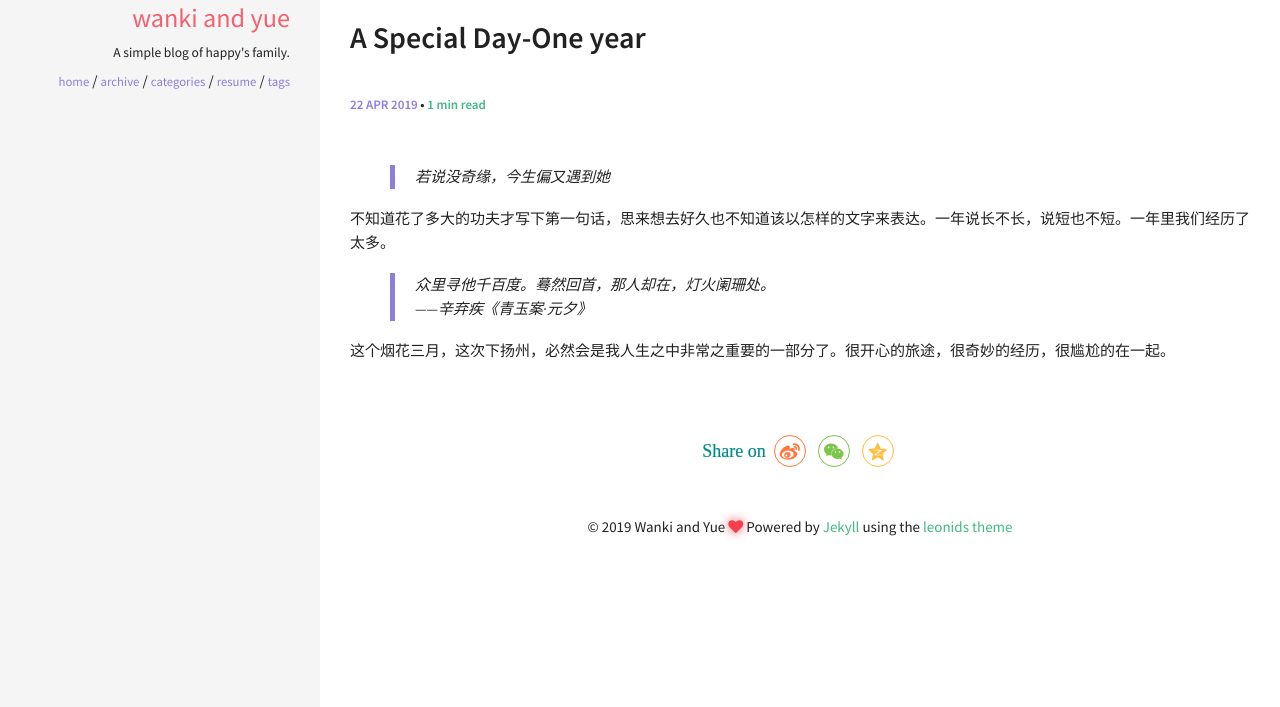
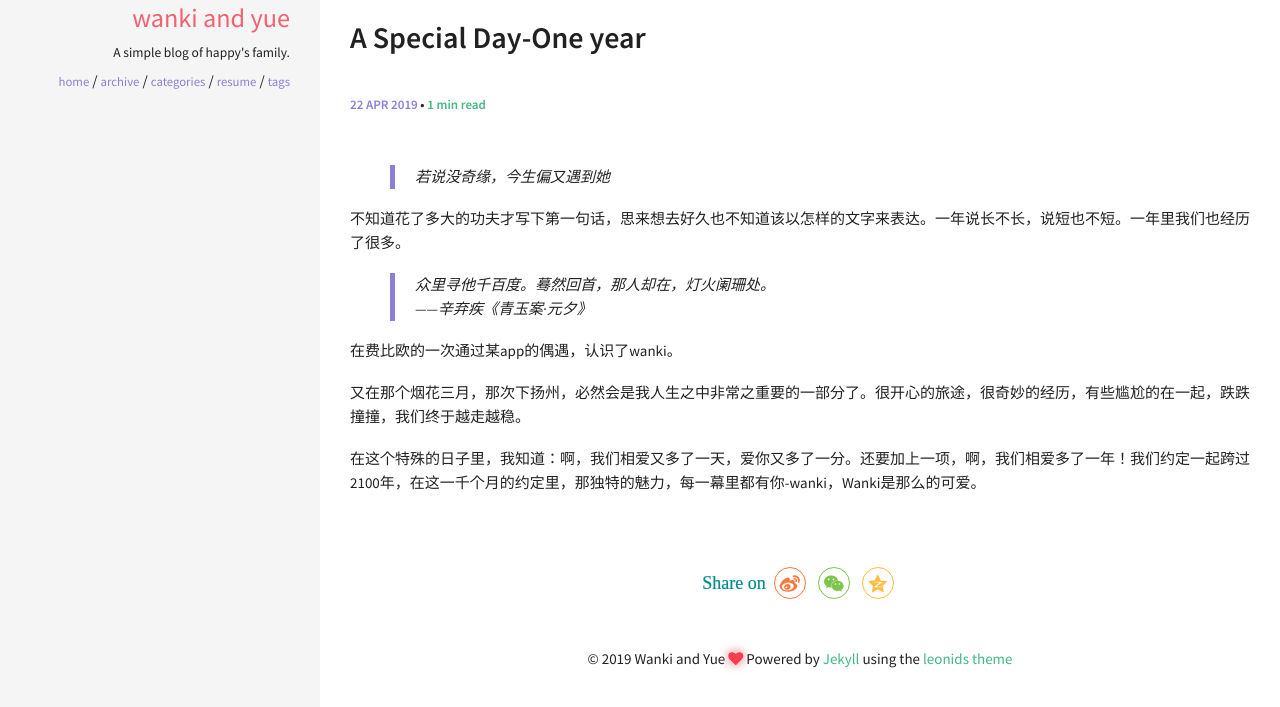
Before and after one commit to YueLi02/YueLi02.github.io, a Jekyll site: the page built from _posts/2019-04-22-one-year.md, in a window 1280 px wide. Shown: the part 638-1345 px from the top of the page. Built offline with Jekyll 4.4.1, drawn with Linux system fonts in a browser that asks for light colours.

Commit message:
Update 2019-04-22-one-year.md

```diff
--- a/_posts/2019-04-22-one-year.md
+++ b/_posts/2019-04-22-one-year.md
@@ -13,8 +13,12 @@ image:
 
 > 若说没奇缘，今生偏又遇到她<br/>
 
-不知道花了多大的功夫才写下第一句话，思来想去好久也不知道该以怎样的文字来表达。一年说长不长，说短也不短。一年里我们经历了太多。<br/>
+不知道花了多大的功夫才写下第一句话，思来想去好久也不知道该以怎样的文字来表达。一年说长不长，说短也不短。一年里我们也经历了很多。<br/>
 
 > 众里寻他千百度。蓦然回首，那人却在，灯火阑珊处。<br/>       ——辛弃疾《青玉案·元夕》
 
-这个烟花三月，这次下扬州，必然会是我人生之中非常之重要的一部分了。很开心的旅途，很奇妙的经历，很尴尬的在一起。<br/>
+在费比欧的一次通过某app的偶遇，认识了wanki。<br/>
+
+又在那个烟花三月，那次下扬州，必然会是我人生之中非常之重要的一部分了。很开心的旅途，很奇妙的经历，有些尴尬的在一起，跌跌撞撞，我们终于越走越稳。<br/>
+
+在这个特殊的日子里，我知道：啊，我们相爱又多了一天，爱你又多了一分。还要加上一项，啊，我们相爱多了一年！我们约定一起跨过2100年，在这一千个月的约定里，那独特的魅力，每一幕里都有你-wanki，Wanki是那么的可爱。
```
